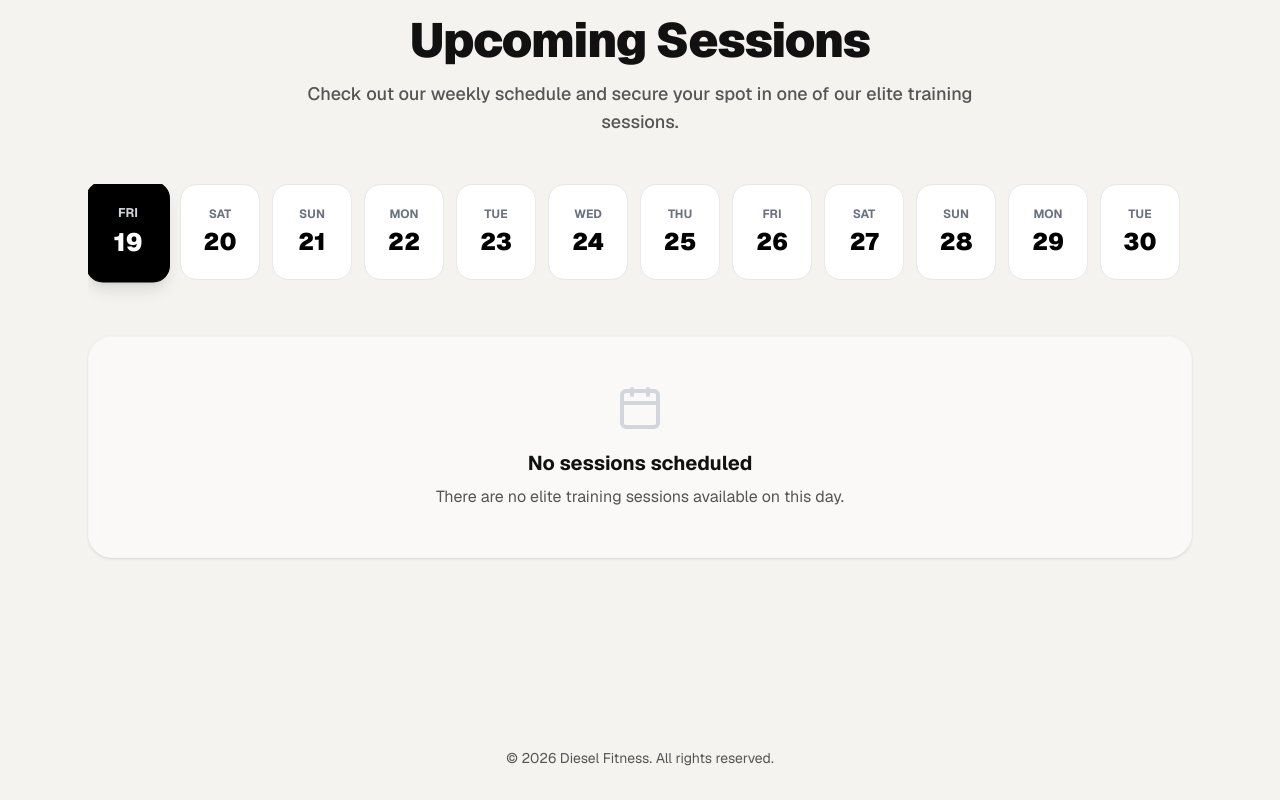
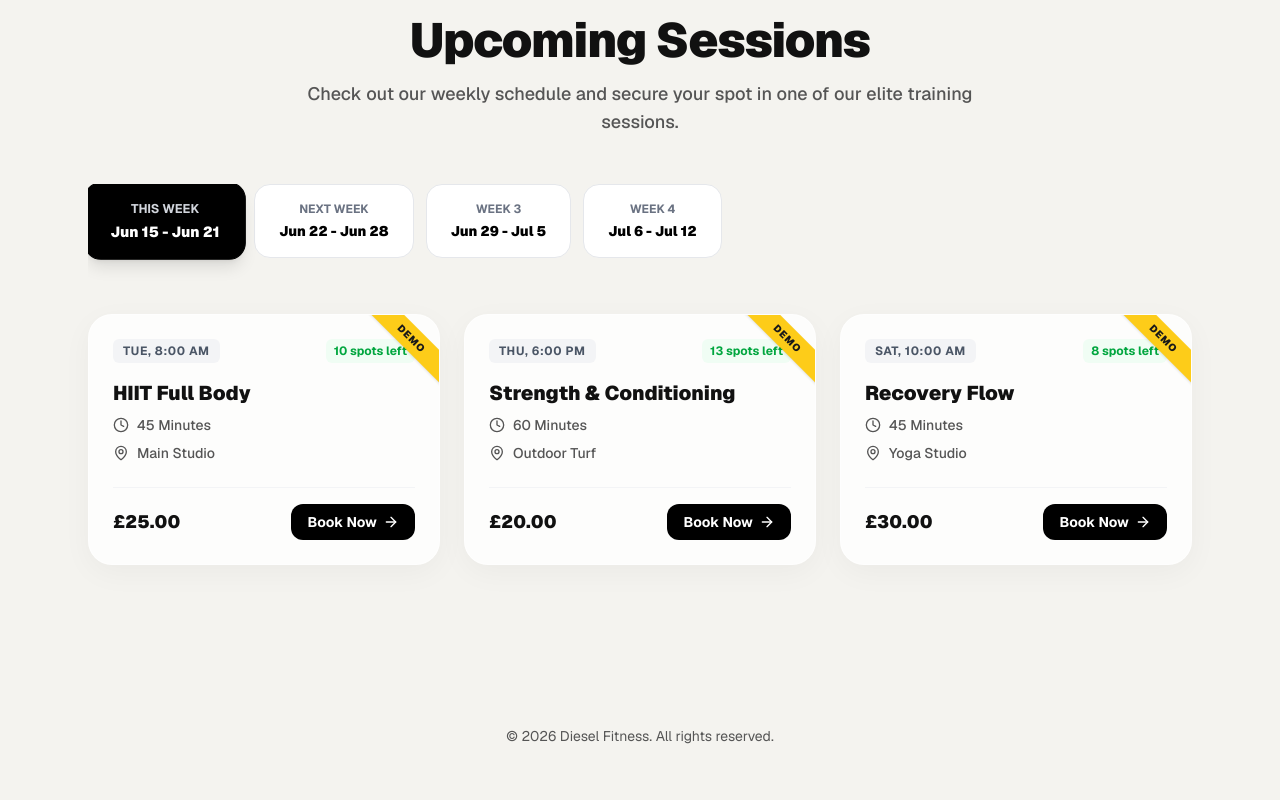
Before and after one commit to ryan1234621/Diesel-Fitness-Demo, a Next.js app: page / in a window 1280 px wide. Shown: the part 1072-1872 px from the top of the page. After the commit the page ends 1850 px from the top, so only its background shows below. Built offline with nearby package versions, Linux system fonts and the light colour scheme; no server answers; the database is empty.

Commit message:
feat: Add week filtering and placeholder data to landing page schedule

```diff
--- a/src/components/landing/WeeklySchedule.tsx
+++ b/src/components/landing/WeeklySchedule.tsx
@@ -3,7 +3,7 @@
 import { useState, useEffect } from "react";
 import { supabase } from "@/lib/supabase";
 import { useAuth } from "@/contexts/AuthContext";
-import { format, addDays, isSameDay } from "date-fns";
+import { format, addWeeks, startOfWeek, endOfWeek, isWithinInterval } from "date-fns";
 import { Loader2, Calendar as CalendarIcon, MapPin, Clock, ArrowRight } from "lucide-react";
 import Link from "next/link";
 import { useRouter } from "next/navigation";
@@ -23,6 +23,7 @@ type Session = {
   price: number;
   session_types: SessionType | null;
   bookings: { id: string }[];
+  isPlaceholder?: boolean;
 };
 
 export function WeeklySchedule() {
@@ -30,17 +31,23 @@ export function WeeklySchedule() {
   const router = useRouter();
   const [sessions, setSessions] = useState<Session[]>([]);
   const [loading, setLoading] = useState(true);
-  const [selectedDate, setSelectedDate] = useState<Date>(new Date());
 
-  // Generate next 14 days
-  const upcomingDays = Array.from({ length: 14 }).map((_, i) => addDays(new Date(), i));
+  // Initialize with current week
+  const today = new Date();
+  const [selectedWeekStart, setSelectedWeekStart] = useState<Date>(startOfWeek(today, { weekStartsOn: 1 }));
+
+  // Generate next 4 weeks
+  const upcomingWeeks = Array.from({ length: 4 }).map((_, i) => ({
+    start: addWeeks(startOfWeek(today, { weekStartsOn: 1 }), i),
+    end: endOfWeek(addWeeks(startOfWeek(today, { weekStartsOn: 1 }), i), { weekStartsOn: 1 })
+  }));
 
   useEffect(() => {
     const fetchSchedule = async () => {
       setLoading(true);
       try {
         const now = new Date().toISOString();
-        const endDate = addDays(new Date(), 14).toISOString();
+        const endDate = upcomingWeeks[upcomingWeeks.length - 1].end.toISOString();
 
         const { data, error } = await supabase
           .from("sessions")
@@ -71,12 +78,19 @@ export function WeeklySchedule() {
     fetchSchedule();
   }, []);
 
-  const getDaySessions = (date: Date) => {
-    return sessions.filter((s) => isSameDay(new Date(s.start_time), date));
+  const getWeekSessions = (weekStart: Date, weekEnd: Date) => {
+    return sessions.filter((s) =>
+      isWithinInterval(new Date(s.start_time), { start: weekStart, end: weekEnd })
+    );
   };
 
-  const handleBookClick = (e: React.MouseEvent, sessionId: string) => {
+  const handleBookClick = (e: React.MouseEvent, sessionId: string, isPlaceholder: boolean = false) => {
     e.preventDefault();
+    if (isPlaceholder) {
+      alert("This is a placeholder session for demonstration purposes.");
+      return;
+    }
+
     if (!user) {
       router.push("/login");
     } else if (profile?.role === "admin") {
@@ -86,7 +100,47 @@ export function WeeklySchedule() {
     }
   };
 
-  const displaySessions = getDaySessions(selectedDate);
+  const selectedWeekEnd = endOfWeek(selectedWeekStart, { weekStartsOn: 1 });
+  let displaySessions = getWeekSessions(selectedWeekStart, selectedWeekEnd);
+
+  // Implement placeholder data if no sessions exist for the selected week
+  if (!loading && displaySessions.length === 0) {
+    displaySessions = [
+      {
+        id: "placeholder-1",
+        start_time: new Date(selectedWeekStart.getTime() + 24 * 60 * 60 * 1000 * 1 + 8 * 60 * 60 * 1000).toISOString(), // Tuesday 8am
+        end_time: new Date(selectedWeekStart.getTime() + 24 * 60 * 60 * 1000 * 1 + 9 * 60 * 60 * 1000).toISOString(),
+        max_slots: 10,
+        location: "Main Studio",
+        price: 25,
+        session_types: { id: "t1", title: "HIIT Full Body", duration_minutes: 45 },
+        bookings: [],
+        isPlaceholder: true
+      },
+      {
+        id: "placeholder-2",
+        start_time: new Date(selectedWeekStart.getTime() + 24 * 60 * 60 * 1000 * 3 + 18 * 60 * 60 * 1000).toISOString(), // Thursday 6pm
+        end_time: new Date(selectedWeekStart.getTime() + 24 * 60 * 60 * 1000 * 3 + 19 * 60 * 60 * 1000).toISOString(),
+        max_slots: 15,
+        location: "Outdoor Turf",
+        price: 20,
+        session_types: { id: "t2", title: "Strength & Conditioning", duration_minutes: 60 },
+        bookings: [{ id: "b1" }, { id: "b2" }], // Fake bookings
+        isPlaceholder: true
+      },
+      {
+        id: "placeholder-3",
+        start_time: new Date(selectedWeekStart.getTime() + 24 * 60 * 60 * 1000 * 5 + 10 * 60 * 60 * 1000).toISOString(), // Saturday 10am
+        end_time: new Date(selectedWeekStart.getTime() + 24 * 60 * 60 * 1000 * 5 + 11 * 60 * 60 * 1000).toISOString(),
+        max_slots: 8,
+        location: "Yoga Studio",
+        price: 30,
+        session_types: { id: "t3", title: "Recovery Flow", duration_minutes: 45 },
+        bookings: [],
+        isPlaceholder: true
+      }
+    ];
+  }
 
   return (
     <section className="py-20 bg-[var(--background)] px-6 relative z-10 w-full max-w-6xl mx-auto">
@@ -97,28 +151,28 @@ export function WeeklySchedule() {
         </p>
       </div>
 
-      {/* Date Selector */}
+      {/* Week Selector */}
       <div className="flex overflow-x-auto pb-6 mb-8 gap-3 snap-x hide-scrollbar">
-        {upcomingDays.map((date, i) => {
-          const isSelected = isSameDay(selectedDate, date);
-          const hasSessions = getDaySessions(date).length > 0;
+        {upcomingWeeks.map((week, i) => {
+          const isSelected = selectedWeekStart.getTime() === week.start.getTime();
+          const weekLabel = i === 0 ? "This Week" : i === 1 ? "Next Week" : `Week ${i + 1}`;
+
           return (
             <button
               key={i}
-              onClick={() => setSelectedDate(date)}
-              className={`snap-start shrink-0 flex flex-col items-center justify-center w-20 h-24 rounded-2xl border transition-all ${
+              onClick={() => setSelectedWeekStart(week.start)}
+              className={`snap-start shrink-0 flex flex-col items-center justify-center px-6 py-4 rounded-2xl border transition-all ${
                 isSelected
                   ? "bg-black text-white border-black shadow-lg scale-105"
                   : "bg-white text-black border-gray-200 hover:border-gray-400"
               }`}
             >
               <span className={`text-xs font-bold uppercase mb-1 ${isSelected ? "text-gray-300" : "text-gray-500"}`}>
-                {format(date, "EEE")}
+                {weekLabel}
               </span>
-              <span className="text-2xl font-black">{format(date, "d")}</span>
-              {hasSessions && (
-                <div className={`w-1.5 h-1.5 rounded-full mt-2 ${isSelected ? "bg-white" : "bg-black"}`} />
-              )}
+              <span className="text-sm font-black whitespace-nowrap">
+                {format(week.start, "MMM d")} - {format(week.end, "MMM d")}
+              </span>
             </button>
           );
         })}
@@ -130,27 +184,28 @@ export function WeeklySchedule() {
           <div className="flex justify-center items-center h-48">
             <Loader2 className="w-8 h-8 animate-spin text-gray-400" />
           </div>
-        ) : displaySessions.length === 0 ? (
-          <div className="bg-white/50 backdrop-blur-sm border border-gray-100 rounded-3xl p-12 text-center shadow-sm">
-            <CalendarIcon className="w-12 h-12 text-gray-300 mx-auto mb-4" />
-            <h3 className="text-xl font-bold mb-2">No sessions scheduled</h3>
-            <p className="text-[var(--text-secondary)]">There are no elite training sessions available on this day.</p>
-          </div>
         ) : (
           <div className="grid grid-cols-1 md:grid-cols-2 lg:grid-cols-3 gap-6">
             {displaySessions.map((session) => {
               const bookedCount = session.bookings?.length || 0;
               const isFull = bookedCount >= session.max_slots;
               const spotsLeft = session.max_slots - bookedCount;
+              const sessionDate = new Date(session.start_time);
 
               return (
                 <div
                   key={session.id}
-                  className="bg-white/80 backdrop-blur-md border border-white/50 rounded-3xl p-6 shadow-[0_8px_30px_rgb(0,0,0,0.04)] hover:shadow-[0_8px_30px_rgb(0,0,0,0.08)] transition-all flex flex-col"
+                  className="bg-white/80 backdrop-blur-md border border-white/50 rounded-3xl p-6 shadow-[0_8px_30px_rgb(0,0,0,0.04)] hover:shadow-[0_8px_30px_rgb(0,0,0,0.08)] transition-all flex flex-col relative overflow-hidden"
                 >
+                  {session.isPlaceholder && (
+                    <div className="absolute top-3 right-[-30px] bg-yellow-400 text-black text-[10px] font-black uppercase tracking-widest py-1 px-10 rotate-45 opacity-90 shadow-sm z-10">
+                      Demo
+                    </div>
+                  )}
+
                   <div className="flex justify-between items-start mb-4">
                     <div className="inline-flex items-center px-2.5 py-1 rounded-md bg-gray-100 text-xs font-bold uppercase tracking-wider text-gray-600">
-                      {format(new Date(session.start_time), "h:mm a")}
+                      {format(sessionDate, "EEE, h:mm a")}
                     </div>
                     {isFull ? (
                       <span className="text-xs font-bold text-red-600 bg-red-50 px-2 py-1 rounded-md">Fully Booked</span>
@@ -161,7 +216,7 @@ export function WeeklySchedule() {
                     )}
                   </div>
 
-                  <h3 className="text-xl font-black mb-2">{session.session_types?.title}</h3>
+                  <h3 className="text-xl font-black mb-2 pr-4">{session.session_types?.title}</h3>
 
                   <div className="space-y-2 mb-6 flex-1">
                     <div className="flex items-center gap-2 text-sm text-[var(--text-secondary)] font-medium">
@@ -179,7 +234,7 @@ export function WeeklySchedule() {
                       {session.price > 0 ? `£${session.price.toFixed(2)}` : "Free"}
                     </div>
                     <button
-                      onClick={(e) => handleBookClick(e, session.id)}
+                      onClick={(e) => handleBookClick(e, session.id, session.isPlaceholder)}
                       disabled={isFull}
                       className={`group flex items-center gap-1.5 px-4 py-2 rounded-xl text-sm font-bold transition-all ${
                         isFull
```
